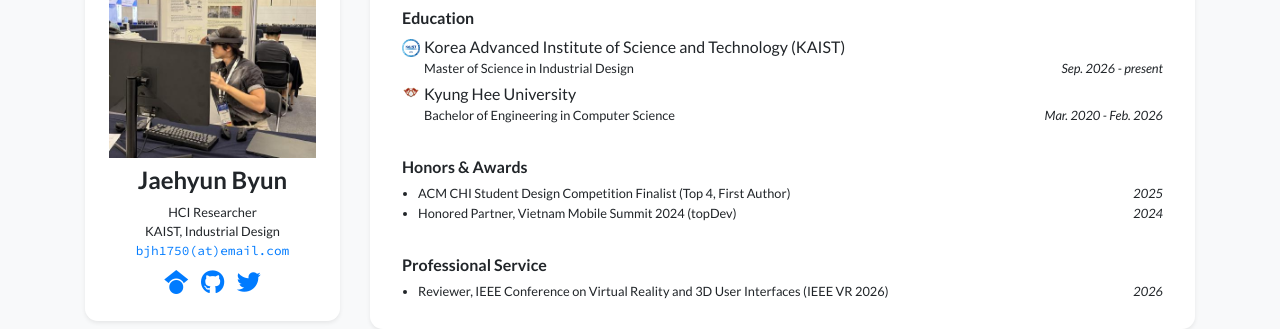
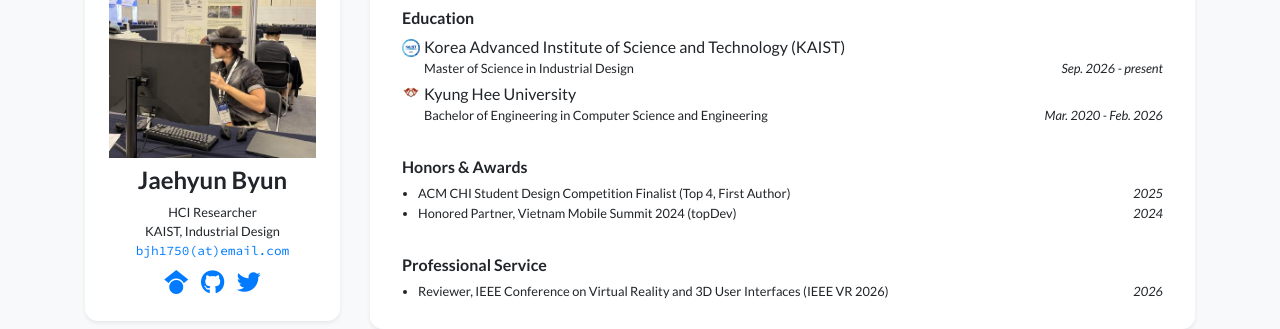
Before and after one commit to Jaehyun-Byun/Jaehyun-Byun.github.io, a Jekyll site: the page built from index.html, in a window 1280 px wide and 900 px high, scrolled down 399 px. Shown: the part 153-482 px from the top of the window. Built offline with Jekyll 4.4.1, drawn with Linux system fonts in a browser that asks for light colours; nearby versions of some CDN libraries; a style sheet for code colours, icons or effects is not loaded.

Commit message:
Update degree description for Kyung Hee University

```diff
--- a/_data/profile.yml
+++ b/_data/profile.yml
@@ -42,7 +42,7 @@ education:
   date: Sep. 2026 - present
 - name: Kyung Hee University
   logo: /assets/images/badges/kyunghee_logo.jpg
-  position: Bachelor of Engineering in Computer Science
+  position: Bachelor of Engineering in Computer Science and Engineering
   date: Mar. 2020 - Feb. 2026
 
 services:
```
